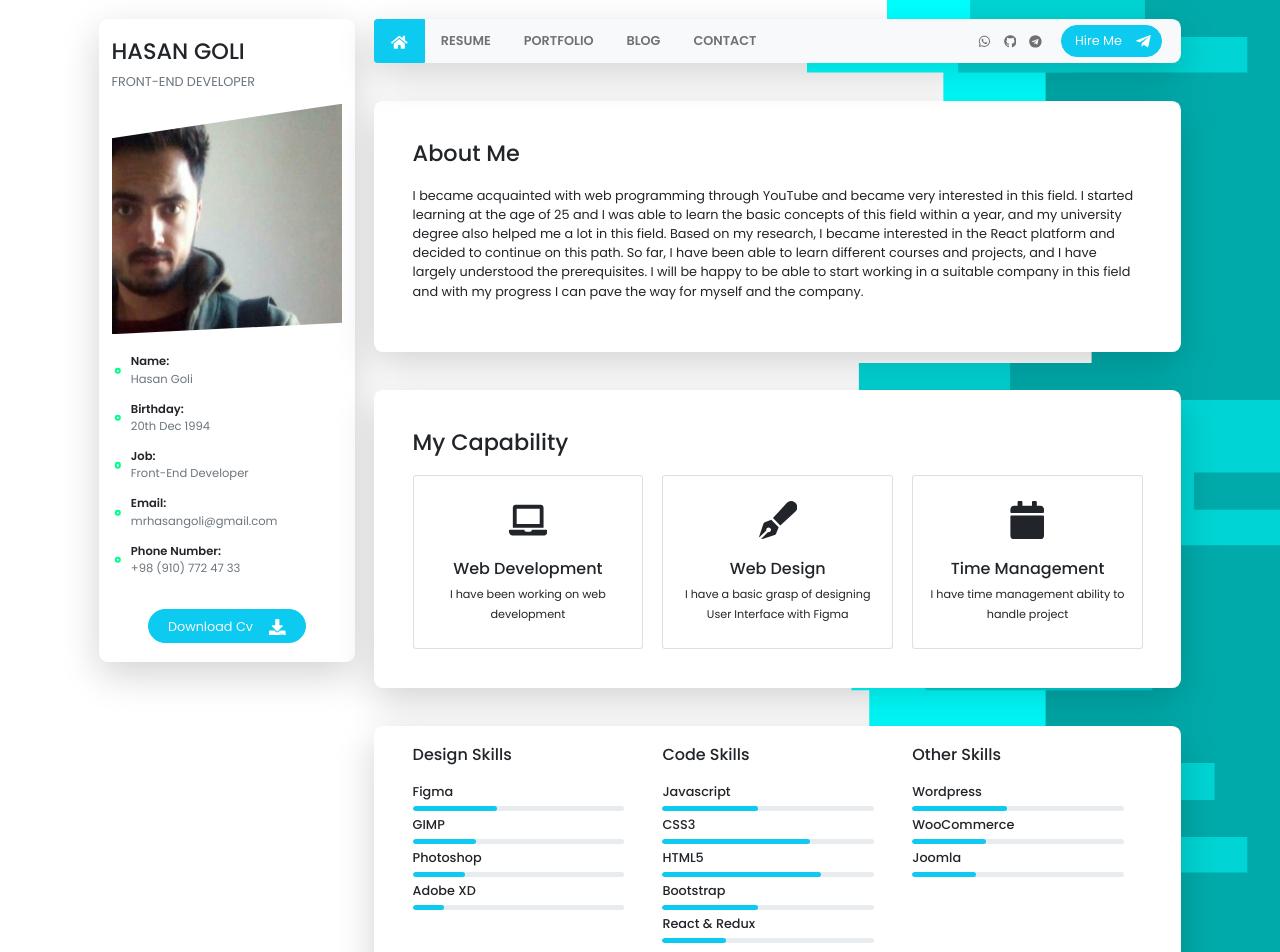
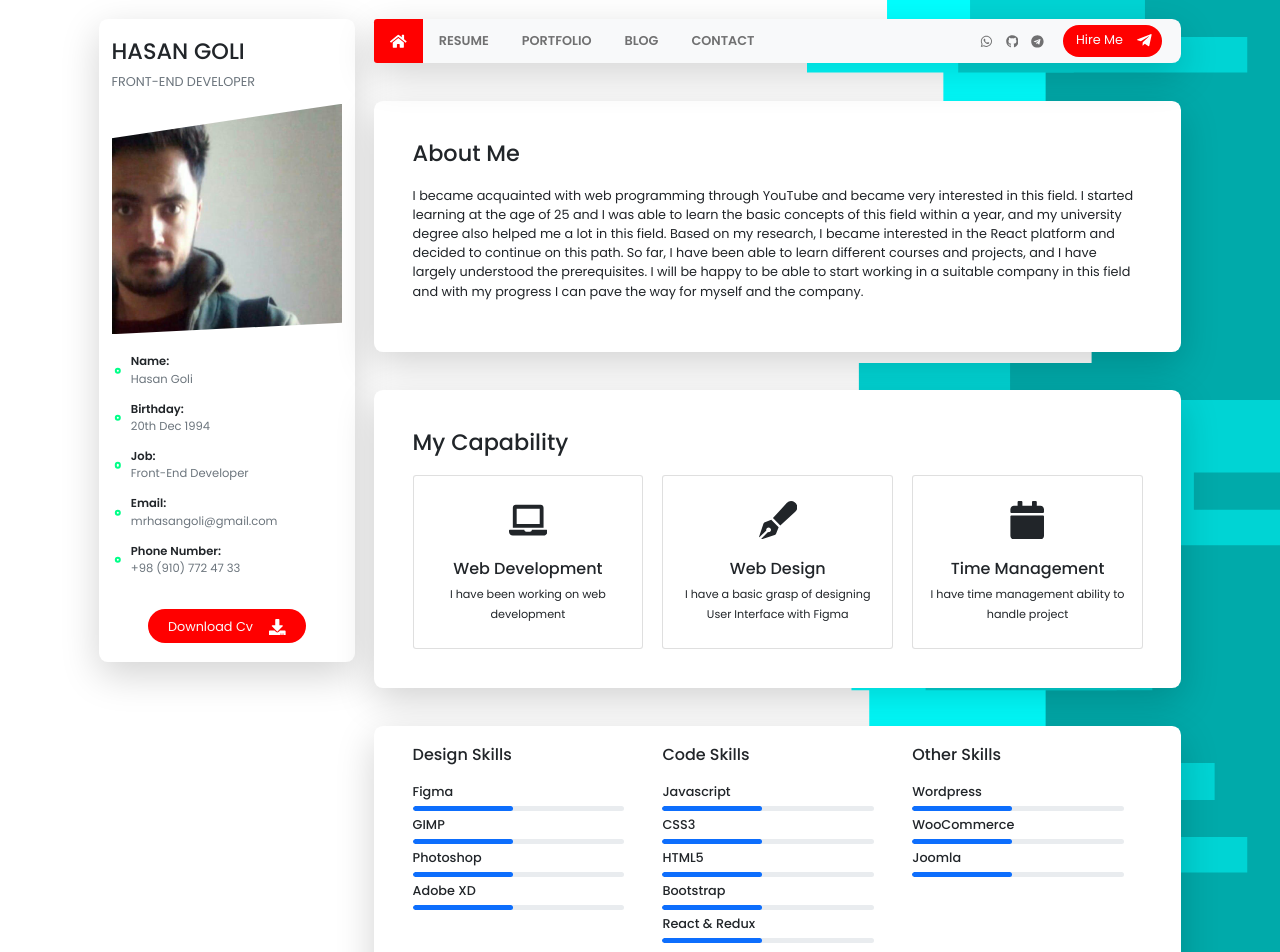
Before and after one commit to hasangoli/myfolio_source, a React app: page / in a window 1280 px wide. Shown: the top 952 px of the page. Built offline with nearby package versions, Linux system fonts and the light colour scheme.

Commit message:
Color state added

```diff
--- a/src/App.js
+++ b/src/App.js
@@ -1,16 +1,20 @@
+import { useState } from "react";
 import Main from "./components/Main";
 import Sidebar from "./components/Sidebar";
 
 const App = () => {
+  // const [color, setColor] = useState("#0dcaf0");
+  const [color, setColor] = useState("#ff0000");
+
   return (
     <div className="app p-lg-4 p-0 pt-5">
       <div className="container row m-auto">
         <div className="col-lg-3 pb-5 pb-lg-0 col-12">
-          <Sidebar />
+          <Sidebar color={color} />
         </div>
 
         <div className="col-lg-9 col-12">
-          <Main />
+          <Main color={color} />
         </div>
       </div>
     </div>
--- a/src/components/Footer.js
+++ b/src/components/Footer.js
@@ -1,6 +1,9 @@
-const Footer = () => {
+const Footer = ({ color }) => {
   return (
-    <footer className="footer bg-info text-center text-light p-4 my-4 rounded d-flex align-items-center justify-content-center shadow-lg">
+    <footer
+      className="footer text-center text-light p-4 my-4 rounded d-flex align-items-center justify-content-center shadow-lg"
+      style={{ backgroundColor: color }}
+    >
       <small className="fw-bold">
         &copy; 2021 All rights reserved. Designed by
         <span className="text-uppercase"> Hasan Goli</span>
--- a/src/components/Main.js
+++ b/src/components/Main.js
@@ -7,29 +7,29 @@ import Navbar from "./Navbar";
 import Footer from "./Footer";
 import { useState } from "react";
 
-const Main = () => {
+const Main = ({ color }) => {
   const [route, setRoute] = useState("");
 
   return (
     <div className="main">
-      <Navbar setRoute={setRoute} />
+      <Navbar setRoute={setRoute} color={color} />
       {(() => {
         switch (route) {
           case "home":
-            return <Home />;
+            return <Home color={color} />;
           case "resume":
-            return <Resume />;
+            return <Resume color={color} />;
           case "portfolio":
             return <Portfolio />;
           case "blog":
             return <Blog />;
           case "contact":
-            return <Contact />;
+            return <Contact color={color} />;
           default:
             return <Home />;
         }
       })()}
-      <Footer />
+      <Footer color={color} />
     </div>
   );
 };
--- a/src/components/Navbar.js
+++ b/src/components/Navbar.js
@@ -8,7 +8,7 @@ import {
   FaBars,
 } from "react-icons/fa";
 
-const Navbar = ({ setRoute }) => {
+const Navbar = ({ setRoute, color }) => {
   const [isOpen, setIsOpen] = useState(true);
 
   return (
@@ -18,7 +18,10 @@ const Navbar = ({ setRoute }) => {
           <div class="collapse navbar-collapse" id="navbarNavDesktop">
             <ul class="navbar-nav">
               <div className="btn-group">
-                <li class="nav-item btn btn-info">
+                <li
+                  class="nav-item btn btn-info"
+                  style={{ backgroundColor: color, border: "none" }}
+                >
                   <span class="nav-link" onClick={() => setRoute("home")}>
                     <FaHome className="icon" />
                   </span>
@@ -95,6 +98,7 @@ const Navbar = ({ setRoute }) => {
             <a
               href="tel:+989107724733"
               className="btn rounded-pill btn-info text-light ps-3"
+              style={{ backgroundColor: color, border: "none" }}
             >
               <span className="pe-3">Hire Me</span>
               <FaTelegramPlane className="icon" />
@@ -106,7 +110,10 @@ const Navbar = ({ setRoute }) => {
       {/* Mobile Navbar */}
       <nav className="navbar navbar-light bg-light rounded d-block d-lg-none shadow-lg p-0">
         <div className="container-fluid p-0 m-0">
-          <li className="nav-item btn btn-info m-0">
+          <li
+            className="nav-item btn btn-info m-0"
+            style={{ backgroundColor: color, border: "none" }}
+          >
             <span className="nav-link" onClick={() => setRoute("home")}>
               <FaHome className="icon" />
             </span>
--- a/src/components/Sidebar.js
+++ b/src/components/Sidebar.js
@@ -1,7 +1,7 @@
 import Profile from "../images/photo_2021-06-05_01-02-50.jpg";
 import { FaDownload } from "react-icons/fa";
 
-const Sidebar = () => {
+const Sidebar = ({ color }) => {
   return (
     <div className="sidebar rounded shadow-lg py-lg-4 py-3 px-lg-3 px-3">
       <div className="profile">
@@ -49,7 +49,8 @@ const Sidebar = () => {
         <a
           href="../pdf/HasanGoli.pdf"
           download
-          className="btn rounded-pill btn-info text-light py-2 px-4"
+          className="btn rounded-pill text-light py-2 px-4"
+          style={{ backgroundColor: color }}
         >
           Download Cv <FaDownload className="icon ms-3" />
         </a>
--- a/src/components/main/Contact.js
+++ b/src/components/main/Contact.js
@@ -1,4 +1,4 @@
-const Contact = () => {
+const Contact = ({ color }) => {
   return (
     <div className="contact p-lg-5 p-3 pt-lg-4 pt-2 bg-white rounded shadow-lg my-5">
       <div className="row">
@@ -46,7 +46,8 @@ const Contact = () => {
             </div>
 
             <button
-              className="btn btn-info rounded-pill text-light px-4"
+              className="btn rounded-pill text-light px-4"
+              style={{ backgroundColor: color }}
               disabled
             >
               Submit
--- a/src/components/main/Home.js
+++ b/src/components/main/Home.js
@@ -2,7 +2,7 @@ import { FaLaptop, FaPenFancy, FaCalendar } from "react-icons/fa";
 import Card from "./home/Card";
 import Progress from "./home/Progress";
 
-const Home = () => {
+const Home = ({ color }) => {
   return (
     <div className="home py-4">
       <div className="about-me p-lg-5 p-3 pt-lg-4 pt-2 bg-white rounded shadow-lg mb-5">
@@ -48,26 +48,26 @@ const Home = () => {
         <div className="row">
           <div className="col-12 col-lg-4 py-4 py-lg-0">
             <h5 className="mb-4">Design Skills</h5>
-            <Progress skill={"Figma"} percentage={40} />
-            <Progress skill={"GIMP"} percentage={30} />
-            <Progress skill={"Photoshop"} percentage={25} />
-            <Progress skill={"Adobe XD"} percentage={15} />
+            <Progress color={color} skill={"Figma"} percentage={40} />
+            <Progress color={color} skill={"GIMP"} percentage={30} />
+            <Progress color={color} skill={"Photoshop"} percentage={25} />
+            <Progress color={color} skill={"Adobe XD"} percentage={15} />
           </div>
 
           <div className="col-12 col-lg-4 py-4 py-lg-0">
             <h5 className="mb-4">Code Skills</h5>
-            <Progress skill={"Javascript"} percentage={45} />
-            <Progress skill={"CSS3"} percentage={70} />
-            <Progress skill={"HTML5"} percentage={75} />
-            <Progress skill={"Bootstrap"} percentage={45} />
-            <Progress skill={"React & Redux"} percentage={30} />
+            <Progress color={color} skill={"Javascript"} percentage={45} />
+            <Progress color={color} skill={"CSS3"} percentage={70} />
+            <Progress color={color} skill={"HTML5"} percentage={75} />
+            <Progress color={color} skill={"Bootstrap"} percentage={45} />
+            <Progress color={color} skill={"React & Redux"} percentage={30} />
           </div>
 
           <div className="col-12 col-lg-4 py-4 py-lg-0">
             <h5 className="mb-4">Other Skills</h5>
-            <Progress skill={"Wordpress"} percentage={45} />
-            <Progress skill={"WooCommerce"} percentage={35} />
-            <Progress skill={"Joomla"} percentage={30} />
+            <Progress color={color} skill={"Wordpress"} percentage={45} />
+            <Progress color={color} skill={"WooCommerce"} percentage={35} />
+            <Progress color={color} skill={"Joomla"} percentage={30} />
           </div>
         </div>
       </div>
--- a/src/components/main/Resume.js
+++ b/src/components/main/Resume.js
@@ -7,7 +7,7 @@ import ElectroMotor from "../../images/clients/lOGOyellow.png";
 import { FaSuitcase, FaGraduationCap } from "react-icons/fa";
 import HistoryBlock from "./resume/HistoryBlock";
 
-const Resume = () => {
+const Resume = ({ color }) => {
   return (
     <div className="resume">
       <div className="about-me p-lg-5 p-3 pt-lg-4 pt-2 bg-white rounded shadow-lg my-5">
@@ -16,7 +16,10 @@ const Resume = () => {
         <div className="row">
           <div className="col-lg-6 col-12 mb-5 mb-lg-0">
             <h5>
-              <FaSuitcase className="resume-icon bg-info text-white m-1 p-2 fs-1 rounded-pill" />{" "}
+              <FaSuitcase
+                className="resume-icon text-white m-1 p-2 fs-1 rounded-pill"
+                style={{ backgroundColor: color }}
+              />{" "}
               Working History
             </h5>
 
@@ -33,7 +36,10 @@ const Resume = () => {
 
           <div className="col-lg-6 col-12">
             <h5>
-              <FaGraduationCap className="resume-icon bg-info text-white m-1 p-2 fs-1 rounded-pill" />{" "}
+              <FaGraduationCap
+                className="resume-icon text-white m-1 p-2 fs-1 rounded-pill"
+                style={{ backgroundColor: color }}
+              />{" "}
               Academic History
             </h5>
 
--- a/src/components/main/home/Progress.js
+++ b/src/components/main/home/Progress.js
@@ -1,12 +1,16 @@
-const Progress = ({ skill, percentage }) => {
+const Progress = ({ skill, percentage, color }) => {
   return (
     <div className="col-11 my-2">
       <h6>{skill}</h6>
       <div className="progress">
         <div
-          className="progress-bar bg-info"
+          className="progress-bar"
           role="progressbar"
-          style={{ width: `${percentage}%` }}
+          // style={{
+          //   backgroundColor: color,
+          //   width: `${percentage}%`,
+          // }}
+          style={{ width: "100px" }}
         ></div>
       </div>
     </div>
```
Also changed, not shown: 1 other file (tests, documents, lock files or other folders).
